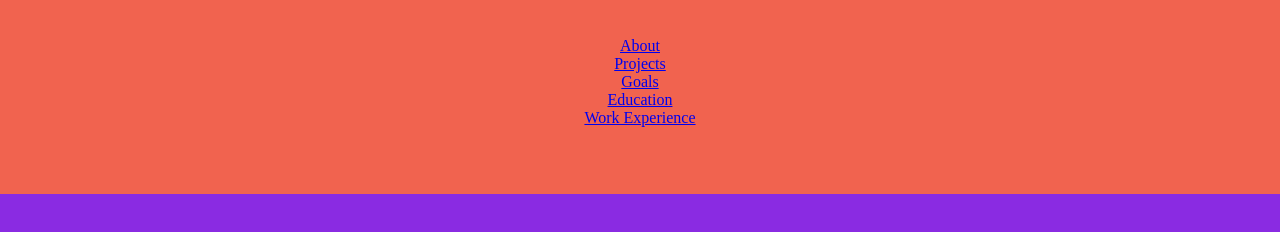
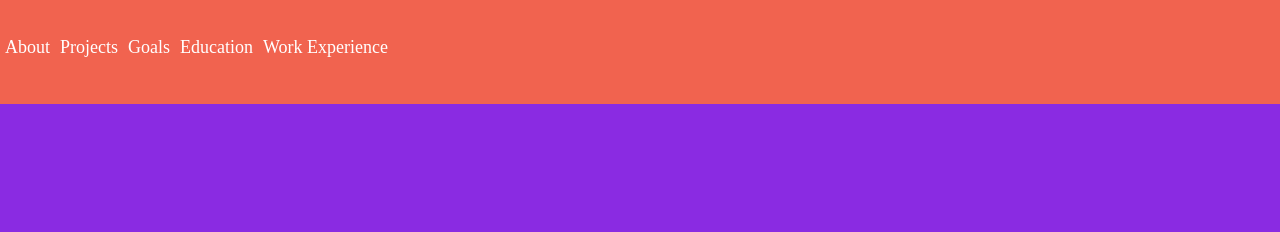
Before and after one commit to kamelya999/portfolio-project, a plain HTML site: page index.html in a window 1280 px wide. Shown: the part 112-344 px from the top of the page. Drawn offline with Linux system fonts and the light colour scheme.

Commit message:
style navbar continued
-aligned tabs
-added color
-added text properties
*this was supposed to be included in the previous commit but i hadn’t
saved it on atom so it hadn’t translated completely on git

```diff
--- a/assets/css/style.css
+++ b/assets/css/style.css
@@ -22,3 +22,15 @@ header > h1 {
     text-align: center;
     list-style: none;
   }
+
+  ul > li {
+    float: left;
+    margin: 0 5px;
+}
+
+li > a {
+    text-decoration: none;
+    color: #ffffff;
+    font-size: 18px;
+    font-weight: 400;
+  }
```
